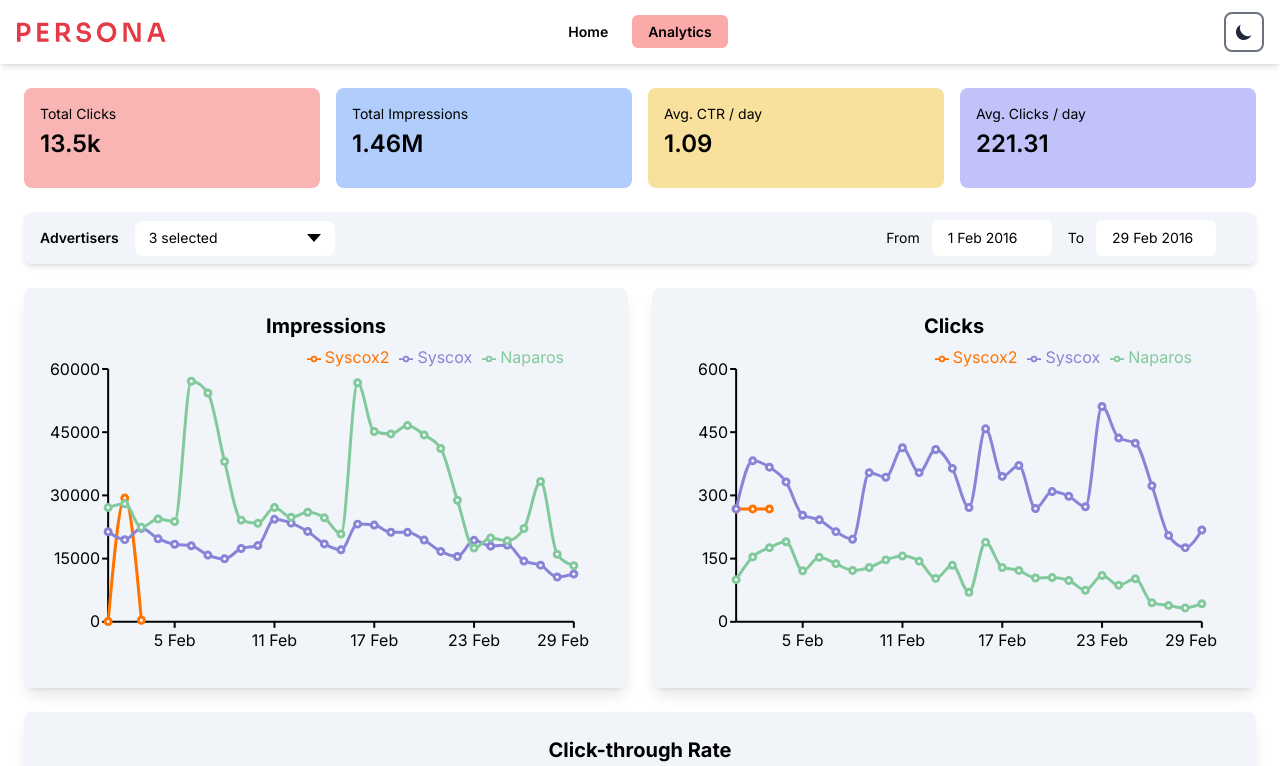
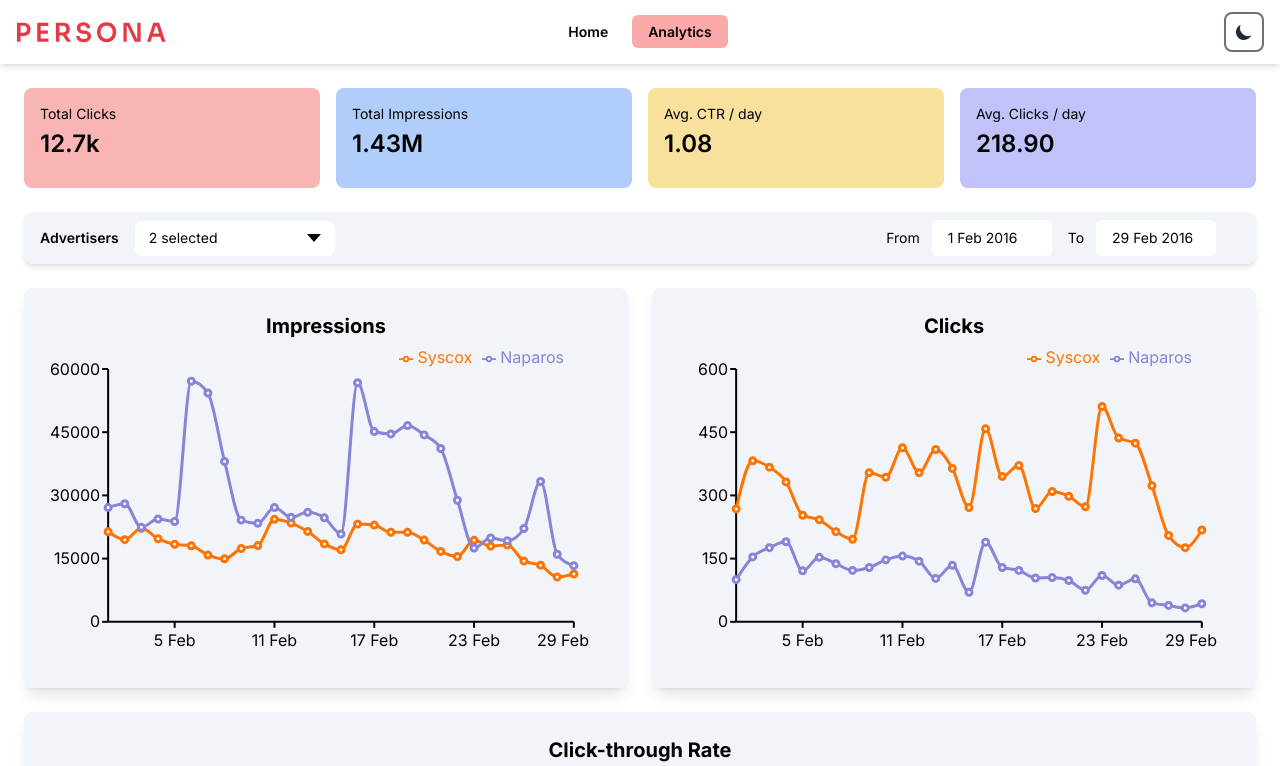
Before and after one commit to cdr7299/ad-anayltics-dash, a Next.js app: page /analytics in a window 1280 px wide. Before the commit this address had no page. Shown: the top 766 px of the page. Built offline with nearby package versions, Linux system fonts and the light colour scheme.

Commit message:
Revert "feat: add filters to search params"
This reverts commit 949d627d1b145f323bc2b64205df5d477fe1ed10.

```diff
--- a/app/_data/advertiser_data.json
+++ b/app/_data/advertiser_data.json
@@ -1,25 +1,4 @@
 [
-  {
-    "advertiser": "Syscox2",
-    "date": "2016-02-01",
-    "impressions": 65,
-    "clicks": 268,
-    "ctr": 1.25
-  },
-  {
-    "advertiser": "Syscox2",
-    "date": "2016-02-02",
-    "impressions": 29365,
-    "clicks": 268,
-    "ctr": 1.25
-  },
-  {
-    "advertiser": "Syscox2",
-    "date": "2016-02-03",
-    "impressions": 365,
-    "clicks": 268,
-    "ctr": 1.25
-  },
   {
     "advertiser": "Syscox",
     "date": "2016-02-01",
--- a/app/analytics/_components/charts/_components/ad-clicks-plot/ad-clicks-plot.tsx
+++ b/app/analytics/_components/charts/_components/ad-clicks-plot/ad-clicks-plot.tsx
@@ -7,8 +7,8 @@ import {
   XAxis,
   YAxis,
 } from "recharts";
+
 import { useTheme } from "next-themes";
-
 import {
   getFormattedDate,
   getParsedClicksByAdvertiser,
--- a/app/analytics/_components/charts/_components/ad-impressions-plot/ad-impressions-plot.tsx
+++ b/app/analytics/_components/charts/_components/ad-impressions-plot/ad-impressions-plot.tsx
@@ -7,10 +7,9 @@ import {
   XAxis,
   YAxis,
 } from "recharts";
+
 import { useTheme } from "next-themes";
-
 import { AdvertiserData } from "@/types/advertiser-data";
-
 import {
   getFormattedDate,
   getParsedImpressionsByAdvertiser,
--- a/app/analytics/_components/charts/_components/country-impressions-plot/country-impressions-plot.tsx
+++ b/app/analytics/_components/charts/_components/country-impressions-plot/country-impressions-plot.tsx
@@ -1,10 +1,8 @@
 import { Cell, Pie, PieChart, ResponsiveContainer, Tooltip } from "recharts";
+
 import { useTheme } from "next-themes";
-
 import { CountryData } from "@/types/country-data";
-
 import CustomPieLabel from "./custom-label-pie-chart";
-
 import { CHART_COLORS } from "../../charts.constants";
 import { getImpressionsByCountry } from "../../charts.utils";
 
--- a/app/analytics/_components/charts/_components/filters/filters.tsx
+++ b/app/analytics/_components/charts/_components/filters/filters.tsx
@@ -1,8 +1,6 @@
 import React from "react";
 import DatePicker from "react-datepicker";
-
 import MultiSelect from "@/components/ui/multi-select";
-
 import { getEndDate, getStartDate } from "../../charts.utils";
 import CustomDatePickerInput from "../../custom-date-picker-input";
 
@@ -36,8 +34,8 @@ const Filters = ({
         <label className="mr-2"> From </label>
         <DatePicker
           selected={startDate}
-          // minDate={getStartDate(dates)}
-          // maxDate={getEndDate(dates)}
+          minDate={getStartDate(dates)}
+          maxDate={getEndDate(dates)}
           onChange={(date) => setStartDate(date)}
           selectsStart
           startDate={startDate}
@@ -53,8 +51,8 @@ const Filters = ({
           selected={endDate}
           onChange={(date) => setEndDate(date)}
           selectsEnd
-          // minDate={getStartDate(dates)}
-          // maxDate={getEndDate(dates)}
+          minDate={getStartDate(dates)}
+          maxDate={getEndDate(dates)}
           startDate={startDate}
           endDate={endDate}
           customInput={React.createElement(
--- a/app/analytics/_components/charts/charts.tsx
+++ b/app/analytics/_components/charts/charts.tsx
@@ -1,14 +1,10 @@
 "use client";
-import React, { useCallback, useEffect, useMemo, useState } from "react";
-import { usePathname, useRouter } from "next/navigation";
-
+import React, { useEffect, useMemo, useState } from "react";
 import { AdvertiserData } from "@/types/advertiser-data";
 import advertiser_data_json from "@/app/_data/advertiser_data.json";
 import country_data_json from "@/app/_data/country_data.json";
-
 import {
   getEndDate,
-  getFiltersFromSearchParams,
   getStartDate,
   getUniqueAdvertisersAndUniqueDates,
   sortByDate,
@@ -20,46 +16,10 @@ import CountryImpressionsPlot from "./_components/country-impressions-plot";
 import Summary from "./_components/summary";
 import Filters from "./_components/filters";
 
-const Charts = ({ searchParams }: { searchParams: any }) => {
-  const router = useRouter();
-  const pathName = usePathname();
-
-  const createQueryStringAdvertisers = useCallback(
-    (name: string, value: Array<string>) => {
-      const params = new URLSearchParams();
-
-      params.set(name, value.toString());
-
-      return params.toString();
-    },
-    [searchParams]
-  );
-
-  const createQueryStartDate = useCallback(
-    (name: string, value: string) => {
-      const params = new URLSearchParams();
-      params.set(name, value.toString());
-
-      return params.toString();
-    },
-    [searchParams]
-  );
-
-  const createQueryEndDate = useCallback(
-    (name: string, value: string) => {
-      const params = new URLSearchParams();
-      params.set(name, value.toString());
-
-      return params.toString();
-    },
-    [searchParams]
-  );
-
+const Charts = () => {
   const [advertiserData, setAdvertiserData] = useState<AdvertiserData[]>(
     sortByDate(advertiser_data_json)
   );
-
-  const [countryData, setCountryData] = useState(country_data_json);
 
   const { advertisers, dates } = useMemo(
     () => getUniqueAdvertisersAndUniqueDates(advertiser_data_json),
@@ -83,44 +43,9 @@ const Charts = ({ searchParams }: { searchParams: any }) => {
       )
         return true;
     });
-    const newCountryData = country_data_json.filter((item) =>
-      selectedAdvertisers.includes(item.advertiser)
-    );
-    setCountryData([...newCountryData]);
     setAdvertiserData([...newAdvertiserData]);
+  }, [selectedAdvertisers, startDate, endDate]);
 
-    const newQueryString =
-      pathName.split("?")[0] +
-      "?" +
-      createQueryStringAdvertisers("advertisers", selectedAdvertisers) +
-      "&" +
-      createQueryStartDate("startDate", startDate.toISOString().split("T")[0]) +
-      "&" +
-      createQueryEndDate("endDate", endDate.toISOString().split("T")[0]);
-
-    router.push(newQueryString);
-  }, [selectedAdvertisers, startDate, endDate, pathName]);
-
-  useEffect(() => {
-    const filters = getFiltersFromSearchParams(searchParams);
-    console.log(filters);
-    if (filters.filteredAdvertisers) {
-      const filteredAdv = filters.filteredAdvertisers.split(",");
-      console.log(filteredAdv);
-      setSelectedAdvertisers([...filteredAdv]);
-    }
-    if (filters.filteredStartDate) {
-      console.log(filters.filteredStartDate);
-      setStartDate(new Date(filters.filteredStartDate));
-    }
-    if (filters.filteredEndDate) {
-      console.log(filters.filteredEndDate);
-
-      setEndDate(new Date(filters.filteredEndDate));
-    }
-  }, []);
-
-  // console.log(countryData);
   return (
     <div className="flex size-full flex-col gap-6 px-6 py-6">
       <Summary advertiserData={advertiser_data_json} />
@@ -155,7 +80,7 @@ const Charts = ({ searchParams }: { searchParams: any }) => {
           <h2 className="mb-4 w-full text-center text-xl font-bold">
             Total impressions by Country
           </h2>
-          <CountryImpressionsPlot countryData={countryData} />
+          <CountryImpressionsPlot countryData={country_data_json} />
         </div>
       </section>
     </div>
--- a/app/analytics/_components/charts/charts.utils.ts
+++ b/app/analytics/_components/charts/charts.utils.ts
@@ -1,6 +1,5 @@
 import { AdvertiserData } from "@/types/advertiser-data";
 import { CountryData } from "@/types/country-data";
-
 import { MONTH_NAMES } from "./charts.constants";
 
 //TODO: Make type inference work better for parsing api data, intermediate data structures are not optimal probably if you have to fight the types
@@ -118,13 +117,6 @@ const nFormatter = (num: number, digits: number) => {
     : "0";
 };
 
-const getFiltersFromSearchParams = (searchParams) => {
-  const filteredAdvertisers = searchParams.get("advertisers");
-  const filteredStartDate = searchParams.get("startDate");
-  const filteredEndDate = searchParams.get("endDate");
-  return { filteredAdvertisers, filteredStartDate, filteredEndDate };
-};
-
 export {
   sortByDate,
   getStartDate,
@@ -136,5 +128,4 @@ export {
   getCtrByAdvertiser,
   getImpressionsByCountry,
   nFormatter,
-  getFiltersFromSearchParams,
 };
--- a/app/analytics/page.tsx
+++ b/app/analytics/page.tsx
@@ -1,15 +1,10 @@
-"use client";
-
-import { useSearchParams } from "next/navigation";
-
 import Charts from "./_components/charts/charts";
 
-export default function Home() {
-  const searchParams = useSearchParams();
+export default async function Home() {
   return (
     <div className="flex min-h-screen">
       <main className="relative flex-grow">
-        <Charts searchParams={searchParams} />
+        <Charts />
       </main>
     </div>
   );
--- a/app/layout.tsx
+++ b/app/layout.tsx
@@ -1,6 +1,5 @@
 import type { Metadata } from "next";
 import { Inter } from "next/font/google";
-
 import "./globals.css";
 import Navbar from "@/components/navbar";
 import "react-datepicker/dist/react-datepicker.css";
```
Also changed, not shown: .eslintrc.json.
